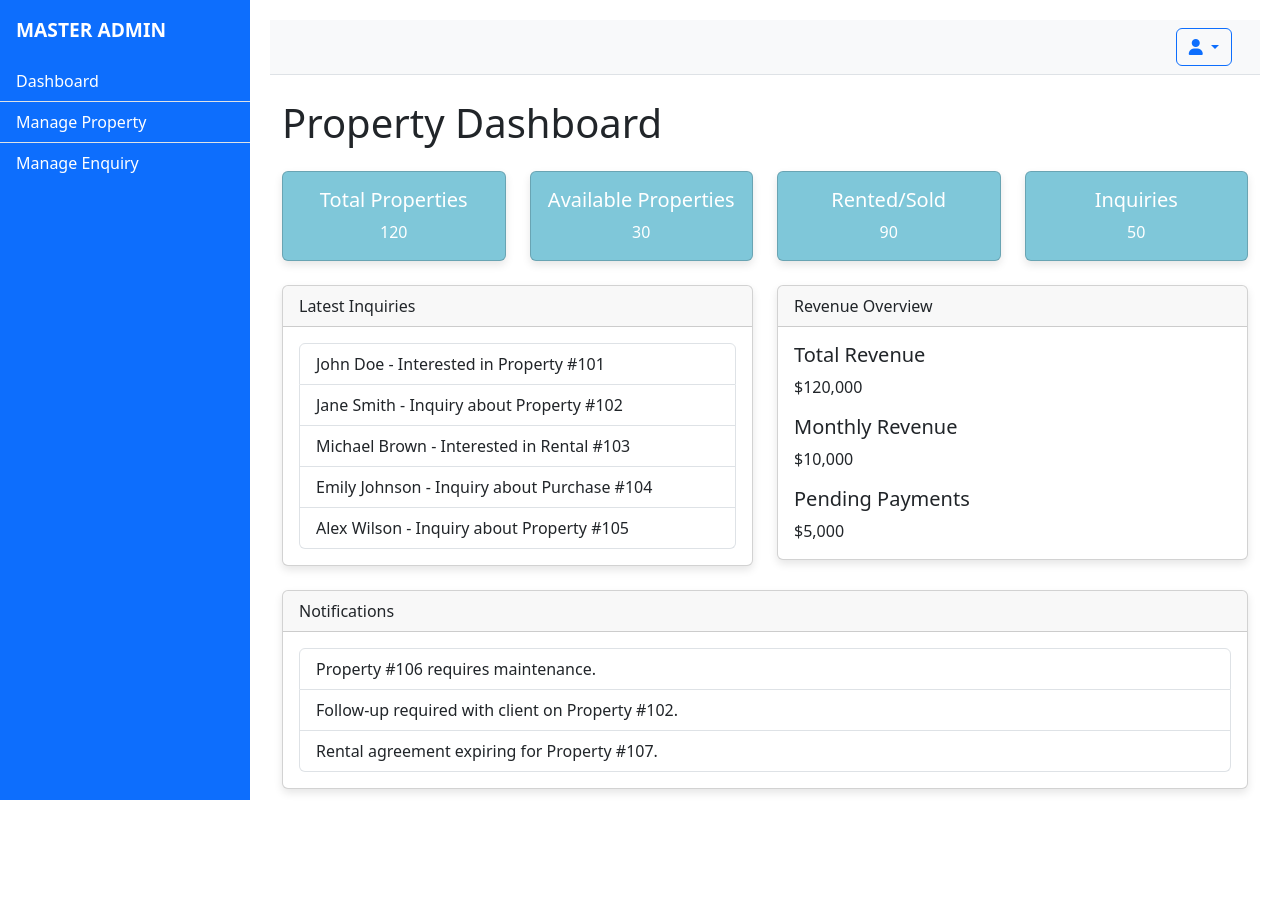
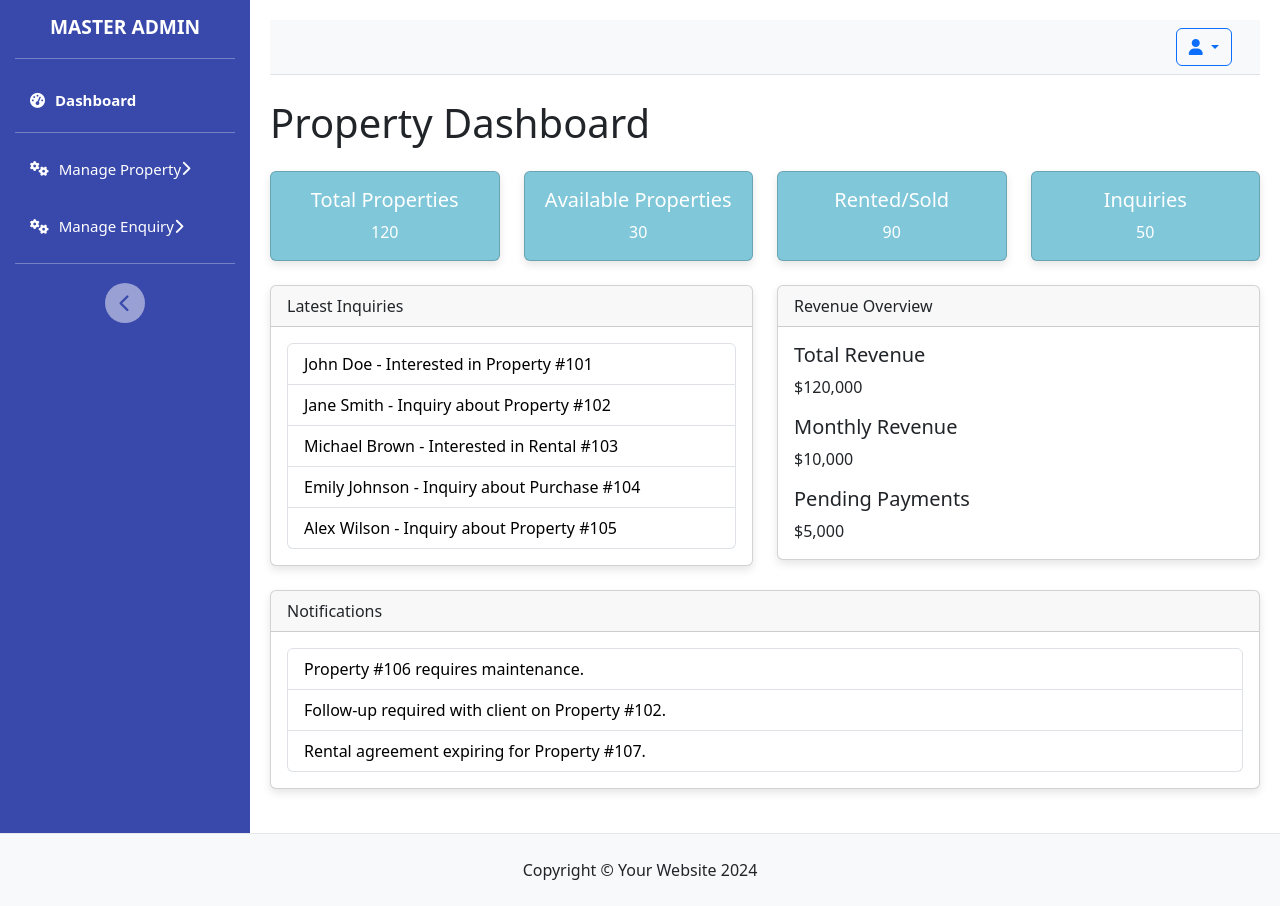
Before and after one commit to shambhaviijhaa/Digital-Guru-Project, a plain HTML site: page dashboard2.html in a window 1280 px wide. Before the commit the page ends 833 px from the top, so only its background shows below. Drawn offline with nearby package versions, Linux system fonts and the light colour scheme; a script that the page names is missing.

Commit message:
Update dashboard2.html

```diff
--- a/dashboard2.html
+++ b/dashboard2.html
@@ -3,25 +3,57 @@
 <head>
     <meta charset="UTF-8">
     <meta name="viewport" content="width=device-width, initial-scale=1.0">
-    <title>Property Dashboard</title>
+    <title>Dashboard 3</title>
     <link href="https://cdn.jsdelivr.net/npm/bootstrap@5.3.0/dist/css/bootstrap.min.css" rel="stylesheet">
-    <link rel="stylesheet" href="dashboard2.css">
+    <link rel="stylesheet" href="Dashboard3.css">
+    <link rel="stylesheet" href="Responsive.css">
     <link rel="stylesheet" href="https://cdnjs.cloudflare.com/ajax/libs/font-awesome/6.0.0-beta3/css/all.min.css">
 </head>
 <body>
     <!-- Sidebar -->
+
     <div class="d-flex" id="wrapper">
-        <div class="bg-primary border-right" id="sidebar-wrapper">
-            <div class="sidebar-heading text-white">MASTER ADMIN</div>
-            <div class="list-group list-group-flush">
-                <a href="#" class="list-group-item list-group-item-action bg-primary text-white">Dashboard</a>
-                <a href="#propertySubMenu" class="list-group-item list-group-item-action bg-primary text-white" data-bs-toggle="collapse">Manage Property</a>
-                <div class="collapse" id="propertySubMenu">
-                    <a href="#" class="list-group-item list-group-item-action bg-secondary text-white">Add Property</a>
-                    <a href="#" class="list-group-item list-group-item-action bg-secondary text-white">Properties</a>
-                </div>
-                <a href="#" class="list-group-item list-group-item-action bg-primary text-white">Manage Enquiry</a>
-            </div>
+        <div class="sidebar">
+            <h4>MASTER ADMIN</h4>
+            <ul class="nav flex-column">
+                <p class="dashboard">
+                    <i class="fas fa-tachometer-alt"></i> <!-- Meter Icon -->
+                    Dashboard
+                </p>
+                <li class="nav-item sep" id="sepManageProperty"></li>
+                <li class="nav-item">
+                    <a class="nav-link" data-toggle="collapse" href="#managePropertyCollapse" role="button" aria-expanded="false" aria-controls="managePropertyCollapse">
+                        <i class="fas fa-cogs"></i> <!-- Settings Icon -->
+                        Manage Property
+                        <i class="fas fa-chevron-right ml-auto"></i> <!-- Right Arrow Icon -->
+                    </a>
+                    <div class="collapse" id="managePropertyCollapse">
+                        <div class="sub-item-container">
+                            <ul class="nav flex-column sub-item">
+                                <li class="nav-item">
+                                    <a class="nav-link" href="#">Add Property</a>
+                                </li>
+                                <li class="nav-item">
+                                    <a class="nav-link" href="#">Properties</a>
+                                </li>
+                            </ul>
+                        </div>
+                    </div>
+                </li>
+                <li class="nav-item " id="sepManageEnquiry"></li>
+                <li class="nav-item">
+                    <a class="nav-link" href="#">
+                        <i class="fas fa-cogs"></i> <!-- Settings Icon -->
+                        Manage Enquiry
+                        <i class="fas fa-chevron-right ml-auto"></i> <!-- Right Arrow Icon -->
+                    </a>
+                </li>
+                <li class="nav-item sep">
+                    <div class="left-arrow-circle">
+                        <i class="fas fa-chevron-left"></i> <!-- Left Arrow Icon -->
+                    </div>
+                </li>
+            </ul>
         </div>
 
         <!-- Page Content -->
@@ -42,7 +74,6 @@
                 </div>
             </nav>
 
-            <div class="container-fluid mt-4">
                 <h1 class="mt-4">Property Dashboard</h1>
 
                 <!-- Property Overview Section -->
@@ -90,11 +121,11 @@
                             </div>
                             <div class="card-body">
                                 <ul class="list-group">
-                                    <li class="list-group-item">John Doe - Interested in Property #101</li>
-                                    <li class="list-group-item">Jane Smith - Inquiry about Property #102</li>
-                                    <li class="list-group-item">Michael Brown - Interested in Rental #103</li>
-                                    <li class="list-group-item">Emily Johnson - Inquiry about Purchase #104</li>
-                                    <li class="list-group-item">Alex Wilson - Inquiry about Property #105</li>
+                                    <li class="list-group-item"><a href="#" class="text-decoration-none">John Doe - Interested in Property #101</a></li>
+                                    <li class="list-group-item"><a href="#" class="text-decoration-none">Jane Smith - Inquiry about Property #102</a></li>
+                                    <li class="list-group-item"><a href="#" class="text-decoration-none">Michael Brown - Interested in Rental #103</a></li>
+                                    <li class="list-group-item"><a href="#" class="text-decoration-none">Emily Johnson - Inquiry about Purchase #104</a></li>
+                                    <li class="list-group-item"><a href="#" class="text-decoration-none">Alex Wilson - Inquiry about Property #105</a></li>
                                 </ul>
                             </div>
                         </div>
@@ -127,9 +158,9 @@
                             </div>
                             <div class="card-body">
                                 <ul class="list-group">
-                                    <li class="list-group-item">Property #106 requires maintenance.</li>
-                                    <li class="list-group-item">Follow-up required with client on Property #102.</li>
-                                    <li class="list-group-item">Rental agreement expiring for Property #107.</li>
+                                    <li class="list-group-item"><a href="#" class="text-decoration-none">Property #106 requires maintenance.</a></li>
+                                    <li class="list-group-item"><a href="#" class="text-decoration-none">Follow-up required with client on Property #102.</a></li>
+                                    <li class="list-group-item"><a href="#" class="text-decoration-none">Rental agreement expiring for Property #107.</a></li>
                                 </ul>
                             </div>
                         </div>
@@ -140,6 +171,10 @@
         </div>
     </div>
 
+    <footer class="text-center py-4">
+        Copyright © Your Website 2024
+    </footer>
+
     <script src="https://cdn.jsdelivr.net/npm/bootstrap@5.3.0/dist/js/bootstrap.bundle.min.js"></script>
     <script src="dashboard2.js"></script>
 </body>
```
